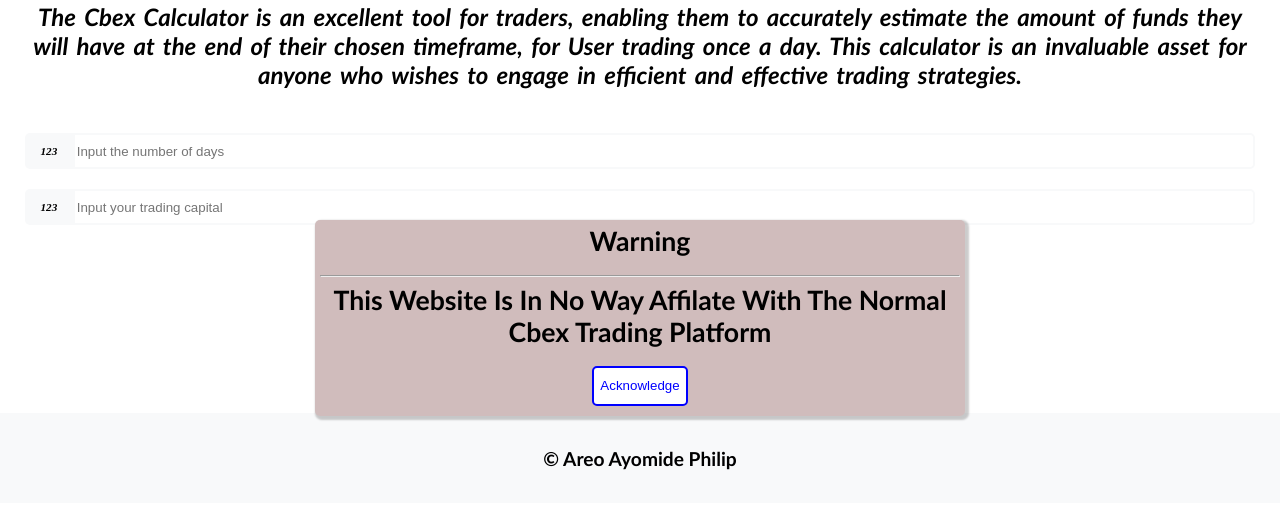
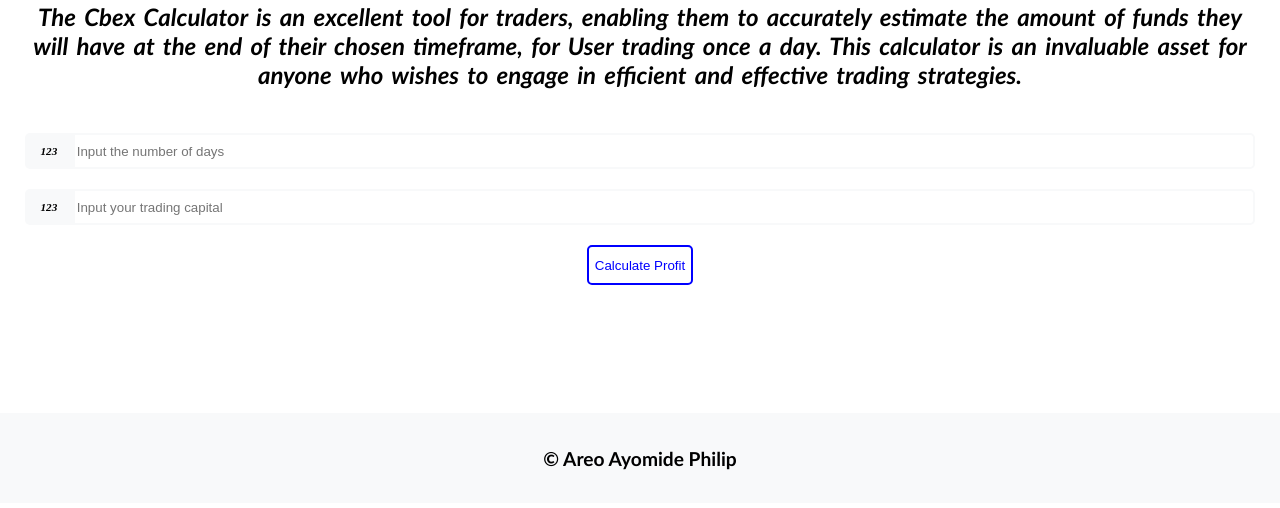
Before and after one commit to Ayomide-Philip/Cbex-single-trading, a plain HTML site: page index.html in a window 1280 px wide. Shown: the part 122-630 px from the top of the page. Drawn offline with Linux system fonts and the light colour scheme.

Commit message:
Update index.html

```diff
--- a/index.html
+++ b/index.html
@@ -41,16 +41,7 @@
             <button onclick="NewCapital()">Calculate Profit</button>
         </div>
     </div>
-    <div class="warning" id="warning">
-        <div class="warning-banner">
-            <h1>Warning</h1>
-            <hr>
-            <h1>This Website Is in no way affilate with the normal Cbex trading platform </h1>
-            <div class="button-flex">
-                <button onclick="dismiss()">Acknowledge</button>
-            </div>
-        </div>
-    </div>
+
     <footer>
         <div  id="footer">
             <p> &copy;  Areo Ayomide Philip</p>
```
